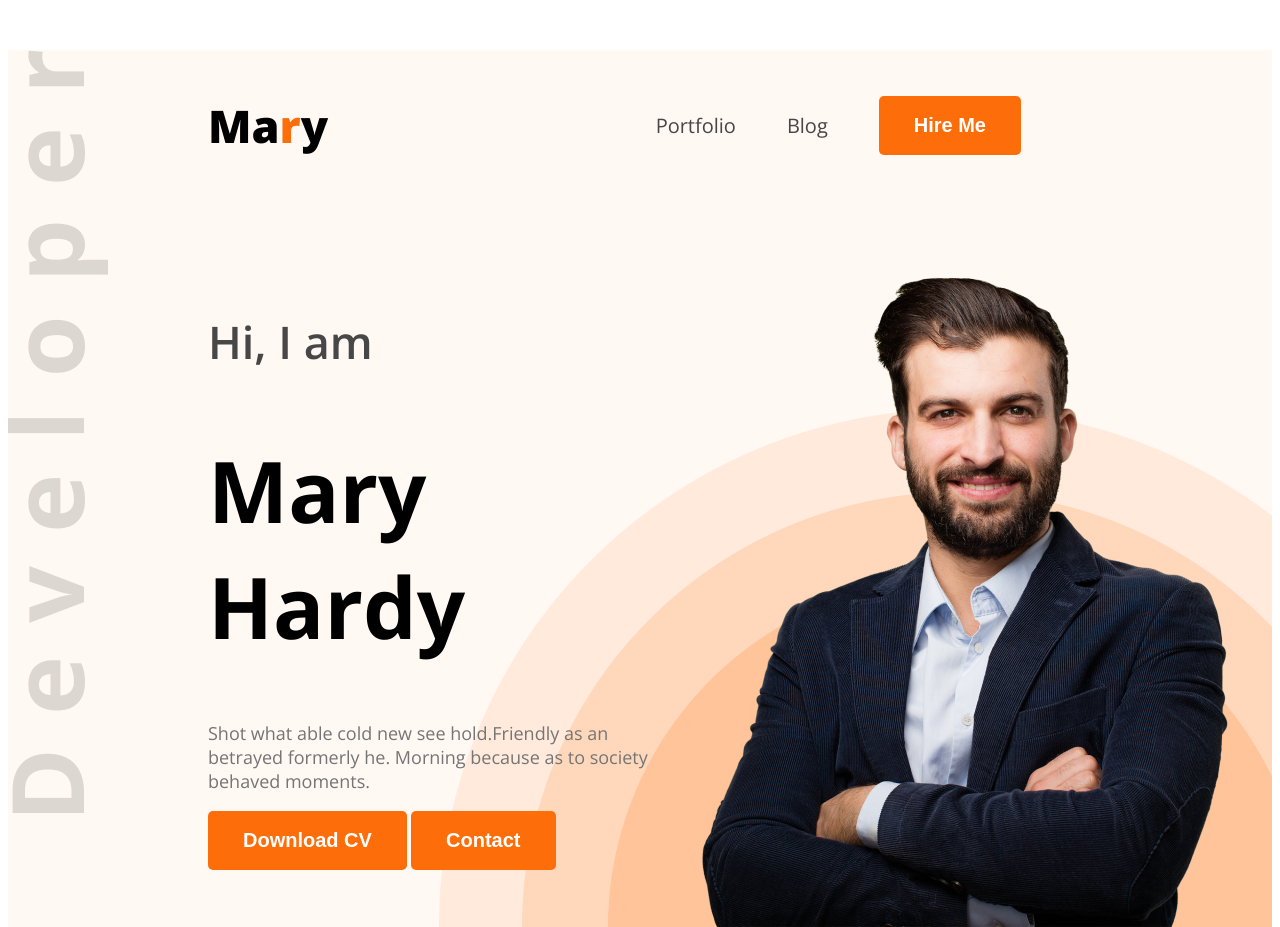
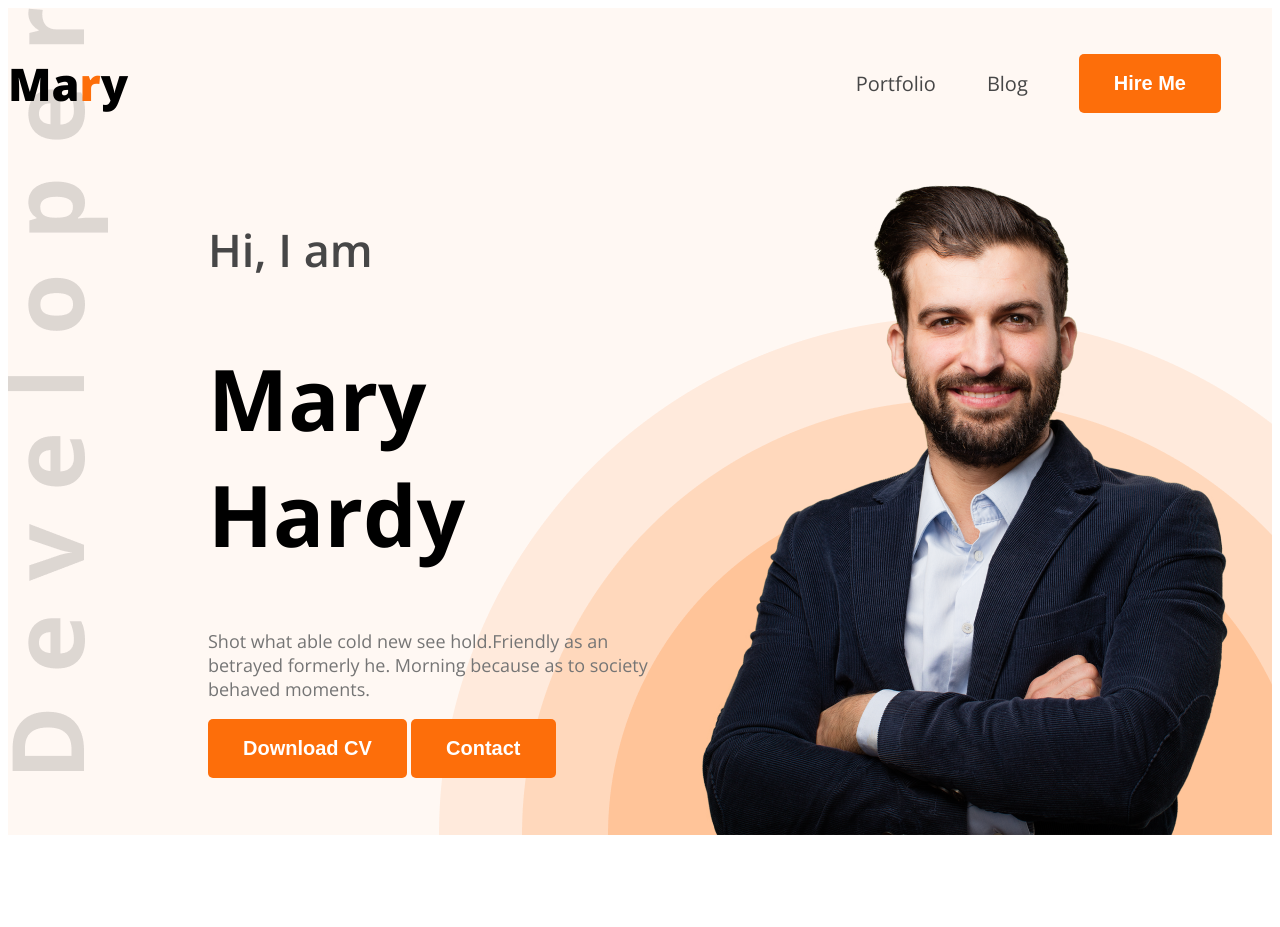
Before and after one commit to Nabila50/web-dev-portfolio, a plain HTML site: page index.html in a window 1280 px wide. Shown: the top 927 px of the page. Drawn offline with nearby package versions, Linux system fonts and the light colour scheme.

Commit message:
nav added

```diff
--- a/styles/portfolio.css
+++ b/styles/portfolio.css
@@ -59,7 +59,7 @@ nav{
     display: flex;
     align-items: center;
     justify-content: space-between;
-    margin: 50px 200px;
+    margin: 0px 0px;
 }
 
 .nav-title{
```
